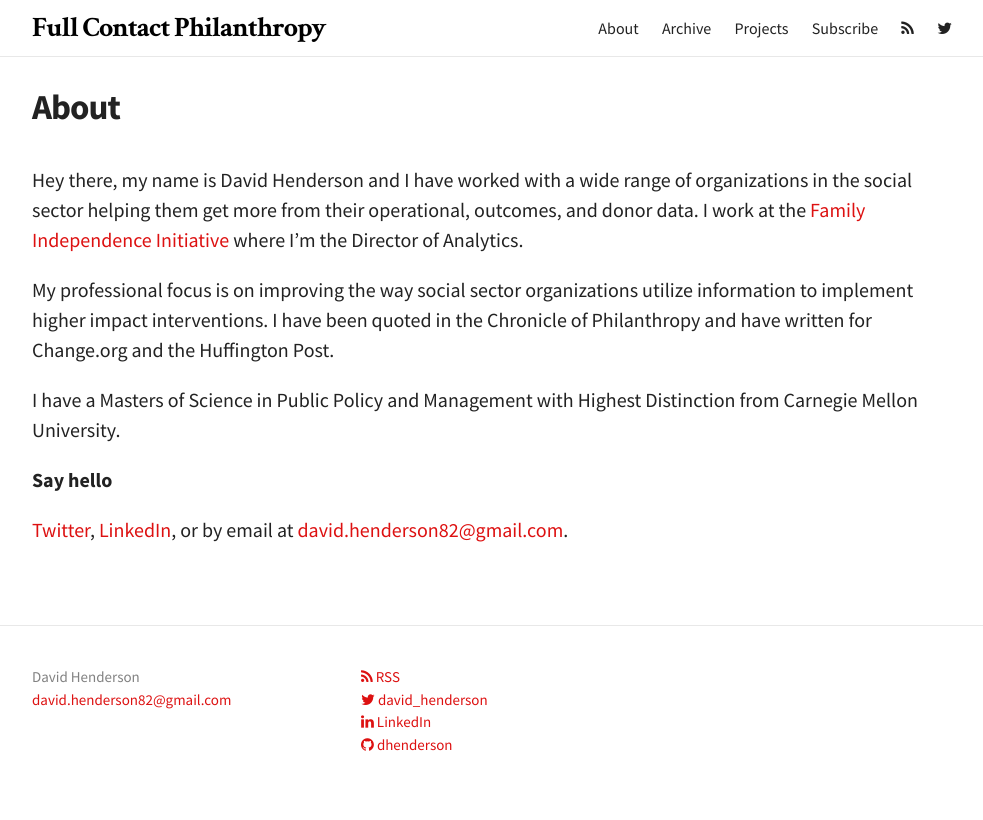
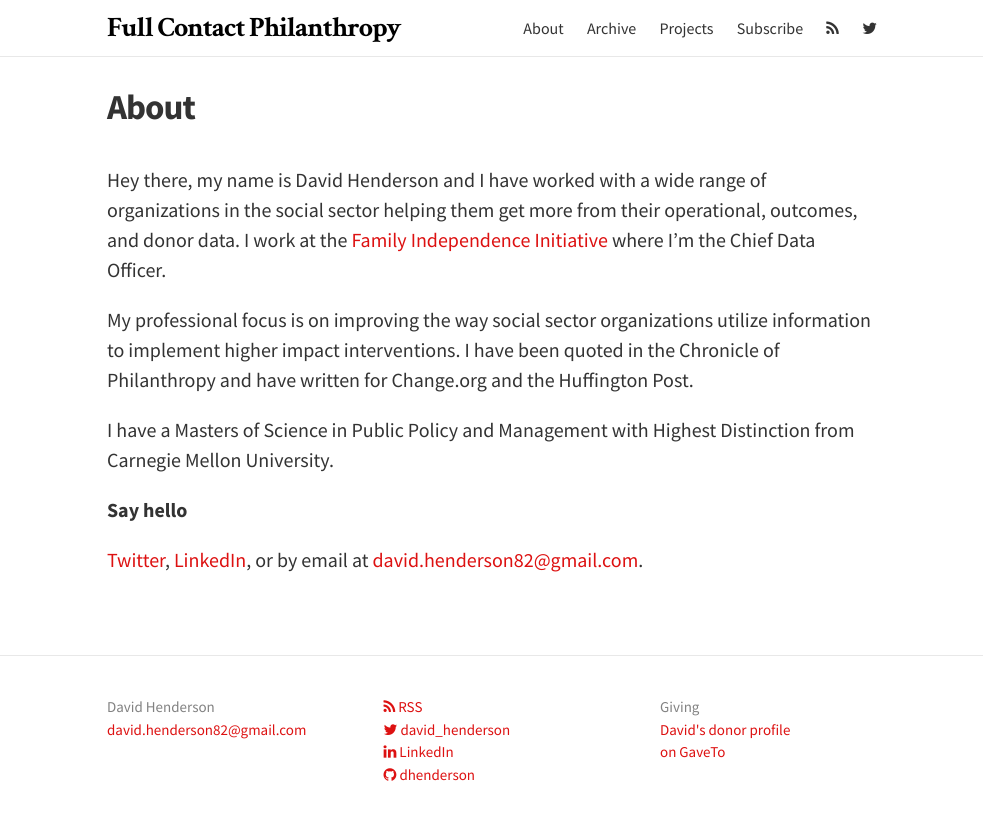
Before and after one commit to dhenderson/dhenderson.github.io, a Jekyll site: the page built from about.md, in a window 1280 px wide. Shown: the top 820 px of the page, without its empty margins (148-1131 px from the left). Built offline with Jekyll 4.4.1, drawn with Linux system fonts in a browser that asks for light colours.

Commit message:
No sidebar

```diff
--- a/_includes/footer.html
+++ b/_includes/footer.html
@@ -45,6 +45,14 @@
           {% endif %}
         </ul>
       </div>
+
+      <div class="footer-col footer-col-2">
+        <ul class="contact-list">
+          <li>Giving</li>
+          <li><a href="http://www.gaveto.org/profile/DavidHenderson">David's donor profile on GaveTo</a></li>
+        </ul>
+      </div>
+
     </div>
 
   </div>
--- a/_layouts/post.html
+++ b/_layouts/post.html
@@ -18,6 +18,4 @@
   </div>
 </div>
 
-{% include sidebar.html %}
-
 {% include mailchimp.html %}
--- a/_sass/_layout.scss
+++ b/_sass/_layout.scss
@@ -239,8 +239,6 @@
 
 .post{}
 .post-wrapper{
-  max-width: 700px;
-  float: left;
 }
 
 .post-header {
--- a/about.md
+++ b/about.md
@@ -4,7 +4,7 @@
 permalink: /about/
 ---
 
-Hey there, my name is David Henderson and I have worked with a wide range of organizations in the social sector helping them get more from their operational, outcomes, and donor data. I work at the [Family Independence Initiative][fii] where I’m the Director of Analytics.
+Hey there, my name is David Henderson and I have worked with a wide range of organizations in the social sector helping them get more from their operational, outcomes, and donor data. I work at the [Family Independence Initiative][fii] where I’m the Chief Data Officer.
 
 My professional focus is on improving the way social sector organizations utilize information to implement higher impact interventions. I have been quoted in the Chronicle of Philanthropy and have written for Change.org and the Huffington Post.
 
--- a/css/main.scss
+++ b/css/main.scss
@@ -14,7 +14,7 @@
 
 $spacing-unit:     40px;
 
-$text-color:       #222;
+$text-color:       #333;
 $background-color: #FFF;
 $brand-color:      #DD1111;
 
@@ -23,10 +23,10 @@
 $grey-color-dark:  darken($grey-color, 25%);
 
 // Width of the content area
-$content-width:    1000px;
+$content-width:    850px;
 
 $on-palm:          700px;
-$on-laptop:        800px;
+$on-laptop:        750px;
 
 
 
--- a/index.html
+++ b/index.html
@@ -20,7 +20,6 @@
     </div>
   {% endfor %}
   </div>
-  {% include sidebar.html %}
 
   <!-- Pagination links -->
   <div style="clear:both"></div>
```
